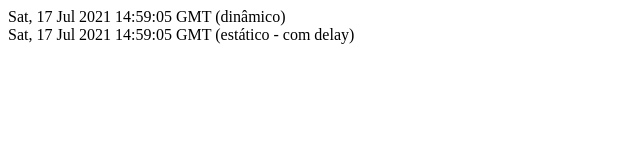
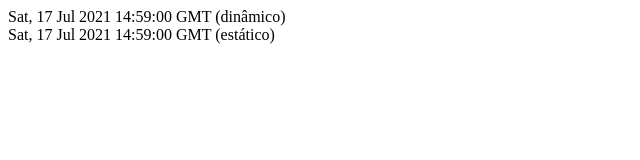
Before and after one commit to LucasDarela/double-page, a Next.js app: page /tempo in a window 1280 px wide. Shown: the top 160 px of the page, without its empty margins (0-640 px from the left). Built offline with nearby package versions, Linux system fonts and the light colour scheme.

Commit message:
revalidando

```diff
--- a/pages/tempo.js
+++ b/pages/tempo.js
@@ -6,26 +6,25 @@
     return(
         <div>
             <div>{dynamicDateString} (dinâmico)</div>
-            <div>{props.staticDateString} (estático - com delay)</div>
+            <div>{props.staticDateString} (estático)</div>
         </div>
     )
 }
 
 export async function getStaticProps() {
     console.log('> Passando pelo getStaticProps();');
-    console.log('> Adicionando delay de 5 segundos');
 
-    await delay(5000);
     const staticDate = new Date ();
     const staticDateString = staticDate.toGMTString();
 
     return {
         props: {
             staticDateString
-        }
+        },
+        revalidate: 1
     }
 }
 
-const delay = ms => new Promise(resolve => setTimeout(resolve, ms));
+
 
 export default Tempo;
```
